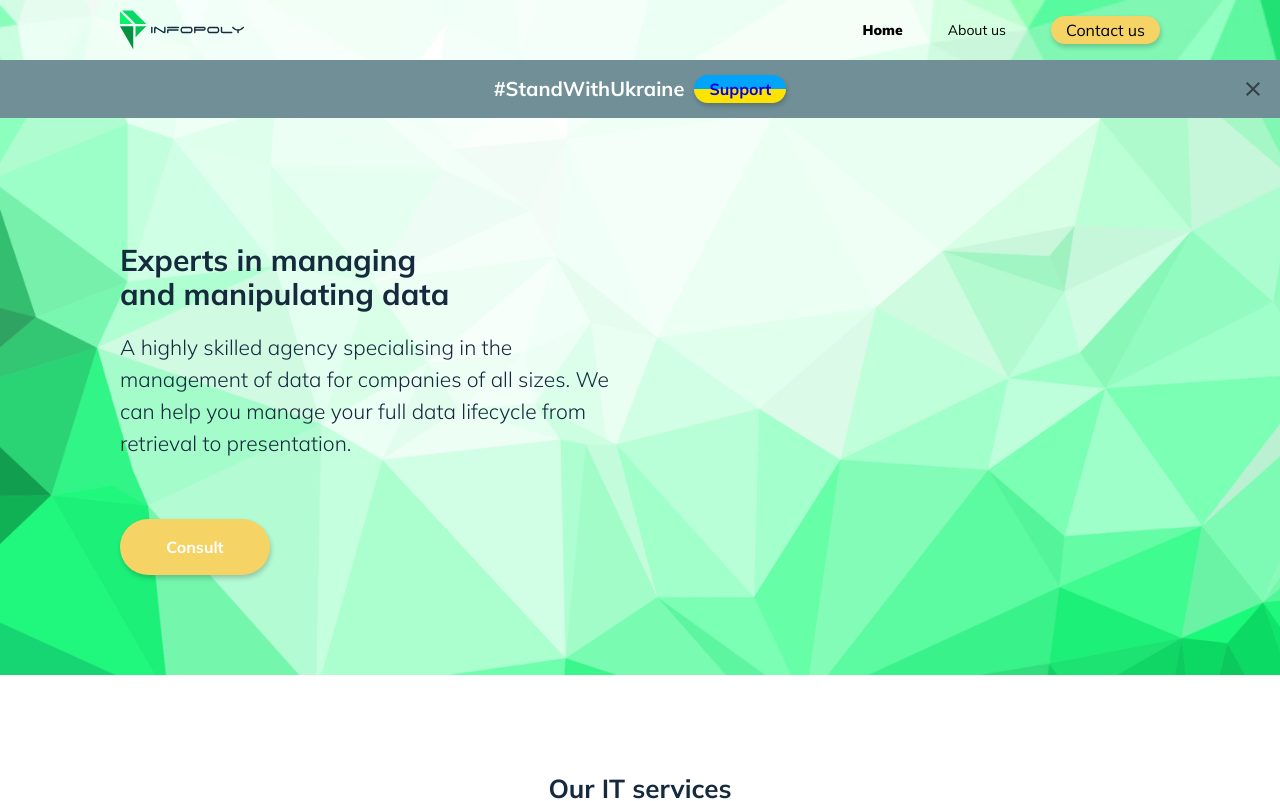
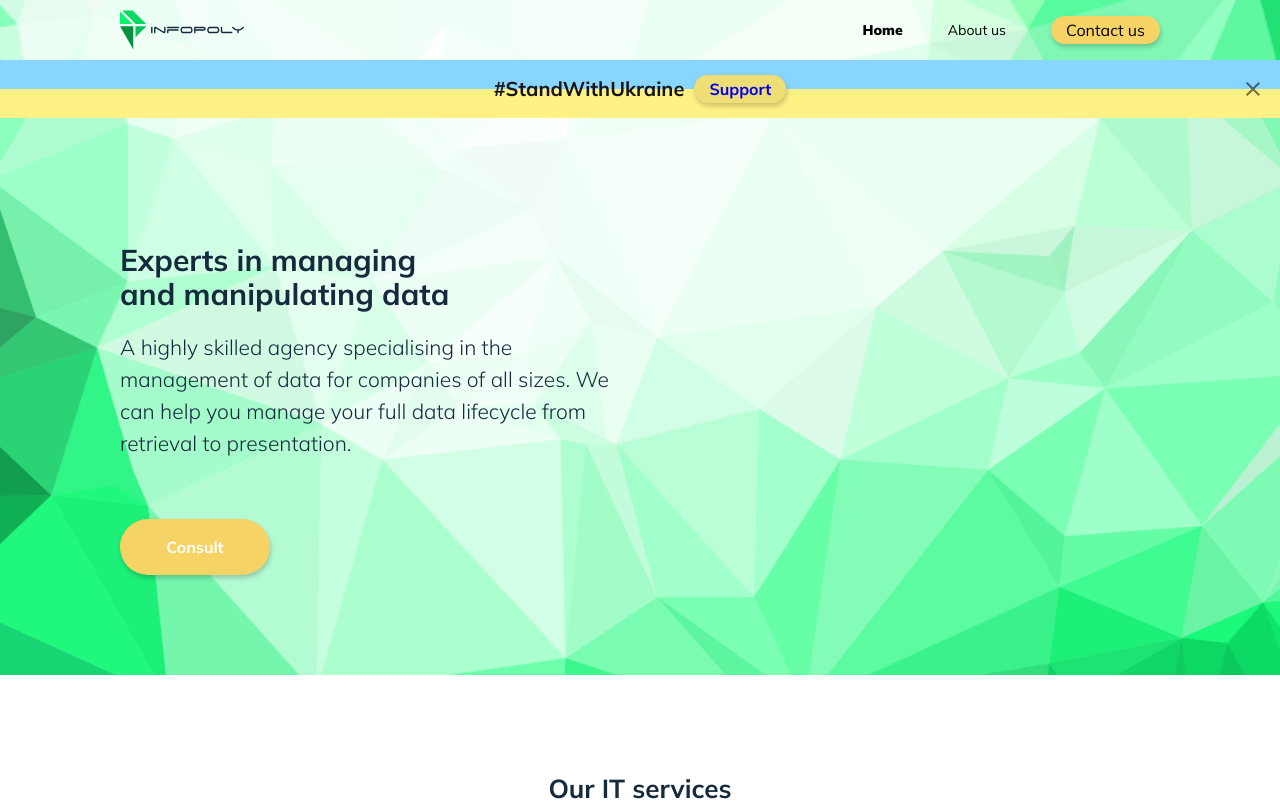
Before and after one commit to KaterynaHruvman/Infopoly, a React (Create React App) app: page / in a window 1280 px wide. Shown: the top 801 px of the page. Built offline with nearby package versions, Linux system fonts and the light colour scheme; no server answers.

Commit message:
buttons hover fix + banner

```diff
--- a/src/components/Banner/Banner.module.css
+++ b/src/components/Banner/Banner.module.css
@@ -7,7 +7,8 @@
     width: 100%;
     font-family: 'Mulish';
     padding: 15px 20px;
-    background-color: rgb(112, 143, 150);
+    background: linear-gradient(0deg, rgba(255, 241, 132,1) 50%, rgba(130,196,123,1) 50%, rgba(136, 213, 255,1) 50%);
+    /* background: rgb(107, 145, 175); */
     margin-top: 60px;
 }
 
@@ -25,8 +26,9 @@
 .title{
     font-weight: 700;
     font-size: 3vw;
-    color: rgb(255, 217, 0);
-    background-color: rgb(255, 255, 255);
+    color: rgb(255, 241, 132);
+    color: rgb(136, 213, 255);
+    background-color: rgb(21, 20, 20);
     -webkit-background-clip: text;
     -webkit-text-fill-color: transparent;
 }
@@ -36,8 +38,8 @@
     font-size: 8px;
     font-weight: 700;
     cursor: pointer;
-    background: linear-gradient(0deg, rgba(255,227,0,1) 50%, rgba(130,196,123,1) 50%, rgba(0,164,250,1) 50%);
-    /* background-color:  rgb(255, 217, 0); */
+    /* background: linear-gradient(0deg, rgba(255,227,0,1) 50%, rgba(130,196,123,1) 50%, rgba(0,164,250,1) 50%); */
+    background-color:  rgb(239, 221, 118);
     margin-left: 10px;
     border-radius: 15px;
     box-shadow: 1px 3px 5px rgba(0, 0, 0, 0.2);
--- a/src/components/Header/Header.module.css
+++ b/src/components/Header/Header.module.css
@@ -31,9 +31,14 @@
   background-color: rgb(245, 211, 100);
   cursor: pointer;
   box-shadow: 1px 3px 5px rgba(0, 0, 0, 0.2);
+  -webkit-transition: background-color 1s ease-out;
+  -moz-transition: background-color 1s ease-out;
+  -o-transition: background-color 1s ease-out;
+  transition: background-color 1s ease-out;
 }
 
 .headermenuBtn:hover{
+  background-color: rgb(255, 168, 36);
   transform: scale(105%);
   box-shadow: 1px 4px 6px rgba(0, 0, 0, 0.2);
 }
```
